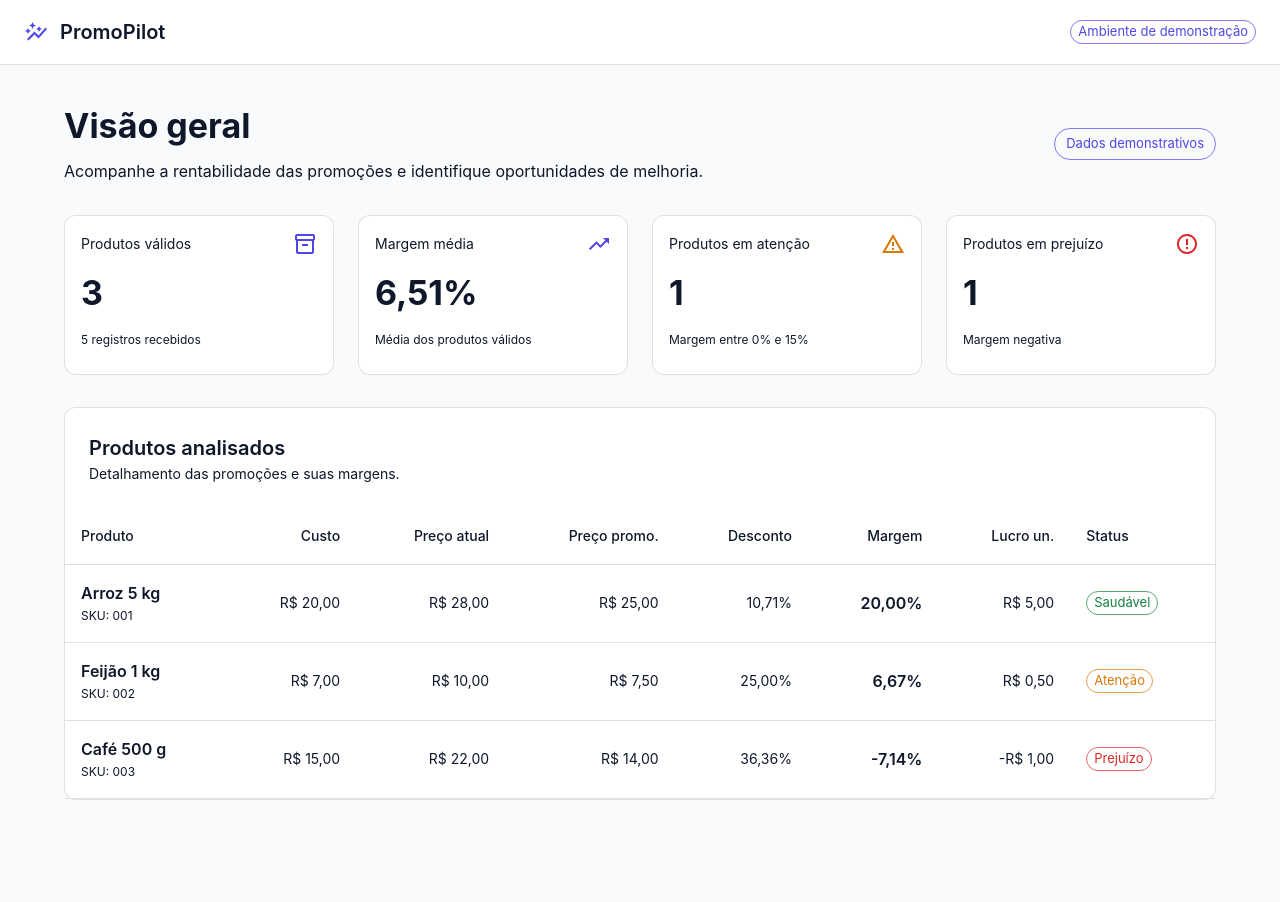
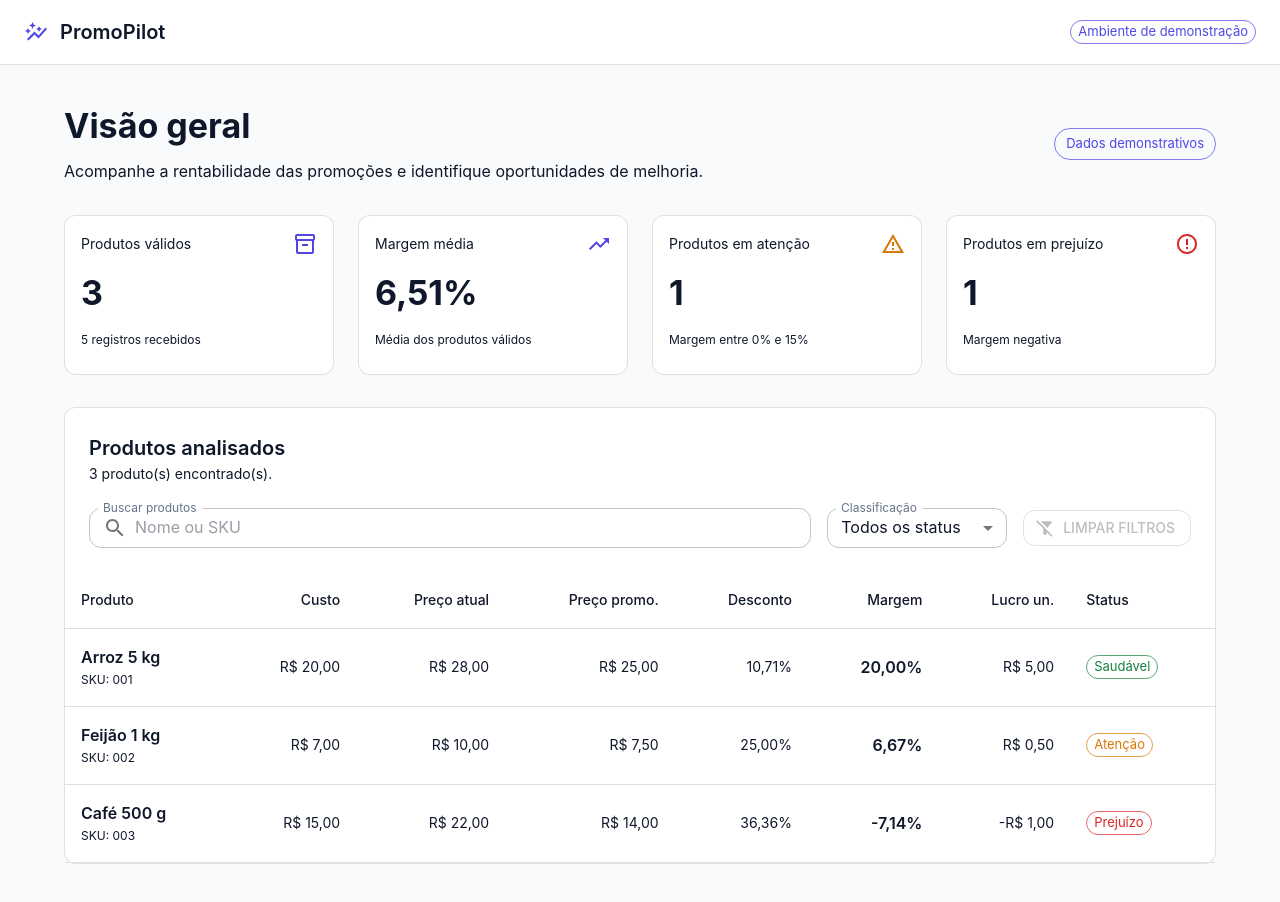
Before and after one commit to rebgois/promopilot, a React (Vite) app: page / in a window 1280 px wide. Before the commit the page ends 840 px from the top, so only its background shows below. Built offline with nearby package versions, Linux system fonts and the light colour scheme.

Commit message:
feat(dashboard): implementa busca e filtros de promoções

```diff
--- a/src/features/promotions/components/Dashboard.tsx
+++ b/src/features/promotions/components/Dashboard.tsx
@@ -17,6 +17,9 @@ import { formatPercentage } from "../utils/formatters";
 
 import { MetricCard } from "./MetricCard";
 import { PromotionsTable } from "./PromotionsTable";
+import { useMemo, useState } from "react";
+
+import type { StatusFilter } from "./PromotionsFIlters";
 
 const analysis = analyzePromotions(products);
 
@@ -27,6 +30,31 @@ export function Dashboard() {
     summary.averageMargin === null
       ? "—"
       : formatPercentage(summary.averageMargin);
+
+
+const [search, setSearch] = useState("");
+const [status, setStatus] = useState<StatusFilter>("all");
+
+const filteredProducts = useMemo(() => {
+  const normalizedSearch = search.trim().toLocaleLowerCase("pt-BR");
+
+  return analysis.products.filter((product) => {
+    const matchesSearch =
+      product.nome.toLocaleLowerCase("pt-BR").includes(normalizedSearch) ||
+      product.sku.toLocaleLowerCase("pt-BR").includes(normalizedSearch);
+
+    const matchesStatus =
+      status === "all" || product.status === status;
+
+    return matchesSearch && matchesStatus;
+  });
+}, [search, status]);
+
+function clearFilters() {
+  setSearch("");
+  setStatus("all");
+}
+
 
   return (
     <Stack spacing={4}>
@@ -104,7 +132,15 @@ export function Dashboard() {
       </Box>
 
       {/* Tabela de produtos analisados */}
-      <PromotionsTable products={analysis.products} />
+
+<PromotionsTable
+  products={filteredProducts}
+  search={search}
+  status={status}
+  onSearchChange={setSearch}
+  onStatusChange={setStatus}
+  onClearFilters={clearFilters}
+/>
     </Stack>
   );
 }
--- /dev/null
+++ b/src/features/promotions/components/PromotionsFIlters.tsx
@@ -0,0 +1,85 @@
+
+import {
+  Button,
+  InputAdornment,
+  MenuItem,
+  Stack,
+  TextField,
+} from "@mui/material";
+
+import SearchIcon from "@mui/icons-material/Search";
+import FilterAltOffIcon from "@mui/icons-material/FilterAltOff";
+
+import type { PromotionStatus } from "../domain/promotion.types";
+
+export type StatusFilter = PromotionStatus | "all";
+
+interface PromotionsFiltersProps {
+  search: string;
+  status: StatusFilter;
+  onSearchChange: (value: string) => void;
+  onStatusChange: (value: StatusFilter) => void;
+  onClear: () => void;
+}
+
+export function PromotionsFilters({
+  search,
+  status,
+  onSearchChange,
+  onStatusChange,
+  onClear,
+}: PromotionsFiltersProps) {
+  const hasActiveFilters = search !== "" || status !== "all";
+
+  return (
+    <Stack
+      direction={{ xs: "column", md: "row" }}
+      spacing={2}
+      sx={{ alignItems: { xs: "stretch", md: "center" } }}
+    >
+      <TextField
+        label="Buscar produtos"
+        placeholder="Nome ou SKU"
+        size="small"
+        value={search}
+        onChange={(event) => onSearchChange(event.target.value)}
+        slotProps={{
+          input: {
+            startAdornment: (
+              <InputAdornment position="start">
+                <SearchIcon />
+              </InputAdornment>
+            ),
+          },
+        }}
+        sx={{ flex: 1 }}
+      />
+
+      <TextField
+        select
+        label="Classificação"
+        size="small"
+        value={status}
+        onChange={(event) =>
+          onStatusChange(event.target.value as StatusFilter)
+        }
+        sx={{ minWidth: { md: 180 } }}
+      >
+        <MenuItem value="all">Todos os status</MenuItem>
+        <MenuItem value="healthy">Saudável</MenuItem>
+        <MenuItem value="warning">Atenção</MenuItem>
+        <MenuItem value="loss">Prejuízo</MenuItem>
+      </TextField>
+
+      <Button
+        variant="outlined"
+        color="inherit"
+        startIcon={<FilterAltOffIcon />}
+        onClick={onClear}
+        disabled={!hasActiveFilters}
+      >
+        Limpar filtros
+      </Button>
+    </Stack>
+  );
+}
--- a/src/features/promotions/components/PromotionsTable.tsx
+++ b/src/features/promotions/components/PromotionsTable.tsx
@@ -2,6 +2,7 @@
 import {
   Box,
   Paper,
+  Stack,
   Table,
   TableBody,
   TableCell,
@@ -17,26 +18,53 @@ import {
   formatPercentage,
 } from "../utils/formatters";
 
+import { PromotionsFilters } from "./PromotionsFIlters";
+import type { StatusFilter } from "./PromotionsFIlters";
+
 import { PromotionStatusChip } from "./PromotionStatusChip";
 
 interface PromotionsTableProps {
   products: AnalyzedPromotion[];
+  search: string;
+  status: StatusFilter;
+  onSearchChange: (value: string) => void;
+  onStatusChange: (value: StatusFilter) => void;
+  onClearFilters: () => void;
 }
 
 export function PromotionsTable({
   products,
+  search,
+  status,
+  onSearchChange,
+  onStatusChange,
+  onClearFilters,
 }: PromotionsTableProps) {
   return (
     <Paper variant="outlined">
+
 <Box sx={{ p: 3 }}>
+  <Stack spacing={3}>
+    <Box>
       <Typography variant="h6">
         Produtos analisados
       </Typography>
 
       <Typography variant="body2" color="text.secondary">
-          Detalhamento das promoções e suas margens.
+        {products.length} produto(s) encontrado(s).
       </Typography>
     </Box>
+
+    <PromotionsFilters
+      search={search}
+      status={status}
+      onSearchChange={onSearchChange}
+      onStatusChange={onStatusChange}
+      onClear={onClearFilters}
+    />
+  </Stack>
+</Box>
+
 
       <TableContainer>
         <Table sx={{ minWidth: 900 }}>
```
Lines whose indentation alone changed are shown as unchanged.
